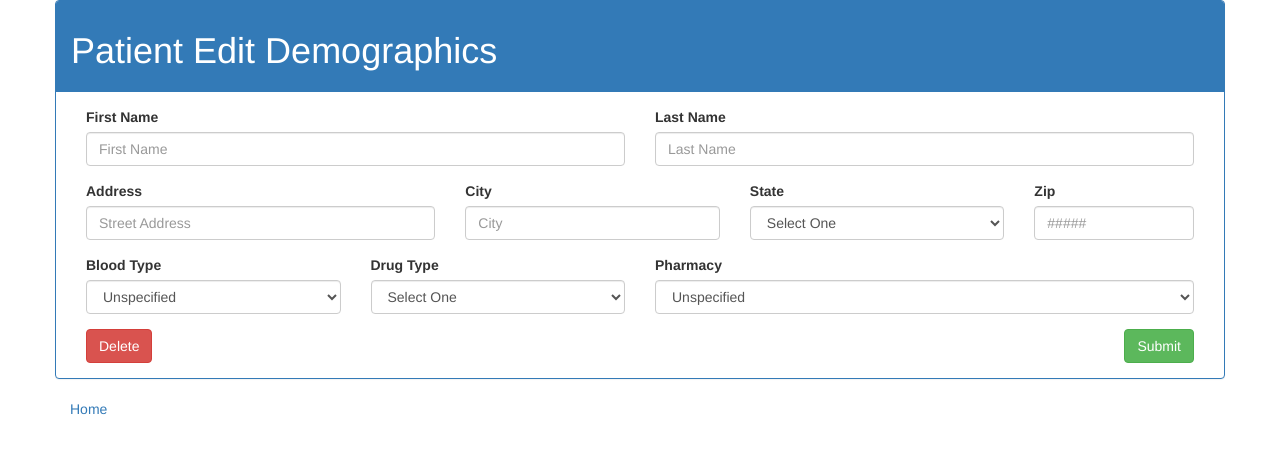
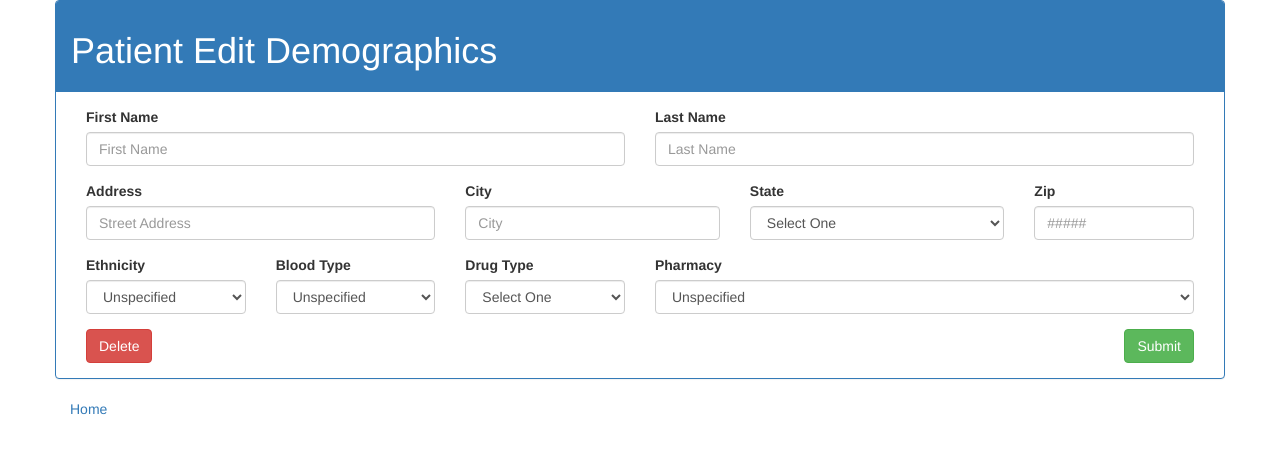
Before and after one commit to wmboyles/PyTrust, a Flask app: template templates/patient/editDemographics.html in a window 1280 px wide. Shown: the top 454 px of the page. Run offline with Flask 2, Linux system fonts and the light colour scheme; the template is opened without the code that fills it, so the values that code supplies are empty; some libraries are stand-ins or nearby versions.

Commit message:
Add patient ethnicity

```diff
--- a/src/api_controllers/api_controller.py
+++ b/src/api_controllers/api_controller.py
@@ -15,6 +15,7 @@ from .institution.pharmacy import api_pharmacy_controller as pharmacy
 from .institution.hospital import api_hospital_controller as hospital
 from .state import api_state_controller as state
 from .blood_type import api_blood_type_controller as blood_type
+from .ethnicity import api_ethnicity_controller as ethnicity
 
 # All api prefixes begin with /api
 BASE_URL = "/api"
@@ -29,4 +30,5 @@ blueprints = {
     hospital.api_hospital_controller,
     state.api_state_controller,
     blood_type.api_blood_type_controller,
+    ethnicity.api_ethnicity_controller,
 }
--- /dev/null
+++ b/src/api_controllers/ethnicity/api_ethnicity_controller.py
@@ -0,0 +1,29 @@
+"""
+This file contains API methods that relate the ethnicity.
+
+:author William Boyles:
+"""
+
+from flask import Blueprint, jsonify
+from http import HTTPStatus
+
+from ...persistent.ethnicity.ethnicity import Ethnicity
+
+api_ethnicity_controller = Blueprint(
+    "api_ethnicity_controller",
+    __name__,
+    template_folder="templates",
+    static_folder="static",
+    url_prefix="/",
+)
+
+
+@api_ethnicity_controller.route("/ethnicities", methods=["GET"])
+def get_all_ethnicities():
+    """
+    Gets a list of all ethnicties defined in the ethnicity enum
+    """
+
+    ethnicities = [eth.value for eth in Ethnicity]
+
+    return jsonify(ethnicities), HTTPStatus.OK
--- a/src/persistent/data_generator.py
+++ b/src/persistent/data_generator.py
@@ -10,6 +10,7 @@ from .user.user_role import UserRole
 from .state.state import State
 from .drug.drug_type import DrugType
 from .blood_type.blood_type import BloodType
+from .ethnicity.ethnicity import Ethnicity
 
 from .user.user import User
 from .user.patient.patient import Patient
@@ -70,6 +71,7 @@ def _generate_patient():
     patient.city = "Everytown"
     patient.state = State.NORTH_CAROLINA
     patient.zip = 12345
+    patient.ethnicity = Ethnicity.White
     patient.drug_type = DrugType.Generic
     patient.blood_type = BloodType.ONeg
     patient.pharmacy = Pharmacy.query.one()
--- a/src/persistent/user/patient/patient.py
+++ b/src/persistent/user/patient/patient.py
@@ -14,6 +14,7 @@ from ...persistent import db, ma
 from ....persistent.state.state import State
 from ....persistent.drug.drug_type import DrugType
 from ....persistent.blood_type.blood_type import BloodType
+from ....persistent.ethnicity.ethnicity import Ethnicity
 
 
 class Patient(db.Model):
@@ -28,6 +29,7 @@ class Patient(db.Model):
     :param city: patient's city
     :param state: patient's state of residence
     :param zip: patient's zip code
+    :param ethnicity: patient's ethnicity
     :param blood_type: patient's blood type
     :param drug_type: patient's preferred drugtype
     :param pharmacy_id: id of patient's preferred pharmacy
@@ -54,6 +56,7 @@ class Patient(db.Model):
     state = db.Column(db.Enum(State), nullable=False)
     zip = db.Column(db.Integer, nullable=False)
 
+    ethnicity = db.Column(db.Enum(Ethnicity), nullable=True)
     blood_type = db.Column(db.Enum(BloodType), nullable=True)
     drug_type = db.Column(db.Enum(DrugType), nullable=True)
 
@@ -110,3 +113,4 @@ class PatientSchema(ma.SQLAlchemyAutoSchema):
     state = EnumField(State, by_value=True)
     drug_type = EnumField(DrugType, by_value=True)
     blood_type = EnumField(BloodType, by_value=True)
+    ethnicity = EnumField(Ethnicity, by_value=True)
--- a/templates/patient/editDemographics.html
+++ b/templates/patient/editDemographics.html
@@ -85,6 +85,17 @@
                     );
                 };
 
+                $scope.load_ethnicities = () => {
+                    $http.get("/api/ethnicities").then(
+                        (res) => {
+                            $scope.ethnicities = res.data;
+                        },
+                        (err) => {
+                            $scope.ethnicities = [];
+                        }
+                    );
+                };
+
                 // when submit button is pressed
                 $scope.submit_demographics = () => {
                     var fn = $http.post;
@@ -143,6 +154,7 @@
                 $scope.load_drug_types();
                 $scope.load_blood_types();
                 $scope.load_pharmacies();
+                $scope.load_ethnicities();
 
                 $scope.load_self();
             });
@@ -253,7 +265,21 @@
                             </div>
                             <!-- blood type, drug type, pharmacy -->
                             <div class="form-row">
-                                <div class="form-group col-md-3">
+                                <div class="form-group col-md-2">
+                                    <label for="patient_ethnicity"
+                                        >Ethnicity</label
+                                    >
+                                    <select
+                                        class="form-control"
+                                        name="patient_ethnicity"
+                                        ng-model="patient.ethnicity"
+                                    >
+                                        <option value="">Unspecified</option>
+                                        <!-- prettier-ignore -->
+                                        <option ng-repeat="eth in ethnicities">[[eth]]</option>
+                                    </select>
+                                </div>
+                                <div class="form-group col-md-2">
                                     <label for="patient_blood_type"
                                         >Blood Type</label
                                     >
@@ -267,7 +293,7 @@
                                         <option ng-repeat="bt in blood_types">[[bt]]</option>
                                     </select>
                                 </div>
-                                <div class="form-group col-md-3">
+                                <div class="form-group col-md-2">
                                     <label for="patient_drug_type"
                                         >Drug Type</label
                                     >
```
Also changed, not shown: src/persistent/ethnicity/ethnicity.py (added, +20 -0 lines).
